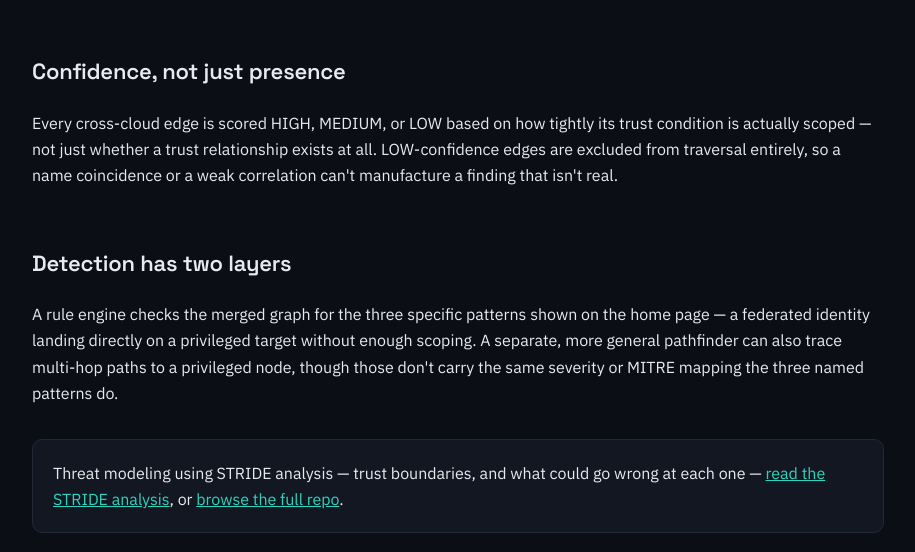
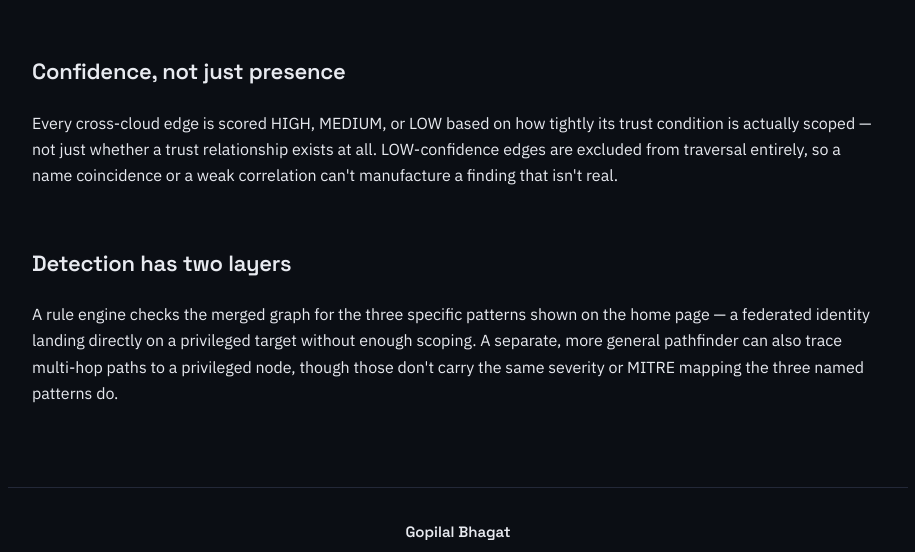
Before and after one commit to g-bhagat/iam-crosscloud-privesc-pathfinder, a plain HTML site: page docs/project.html in a window 1280 px wide. Shown: the part 1149-1701 px from the top of the page, without its empty margins (182-1097 px from the left). Drawn offline with Linux system fonts and the light colour scheme.

Commit message:
updating threat model

```diff
--- a/docs/project.html
+++ b/docs/project.html
@@ -61,13 +61,6 @@
     or MITRE mapping the three named patterns do.
   </p>
 
-  <div class="card">
-    Threat modeling using STRIDE analysis — trust boundaries, and
-    what could go wrong at each one —
-    <a href="https://github.com/g-bhagat/iam-crosscloud-privesc-pathfinder/blob/main/docs/THREAT_MODEL.md">read the STRIDE analysis</a>,
-    or
-    <a href="https://github.com/g-bhagat/iam-crosscloud-privesc-pathfinder">browse the full repo</a>.
-  </div>
 </main>
 
 <footer>
```
Also changed, not shown: 1 other file.
